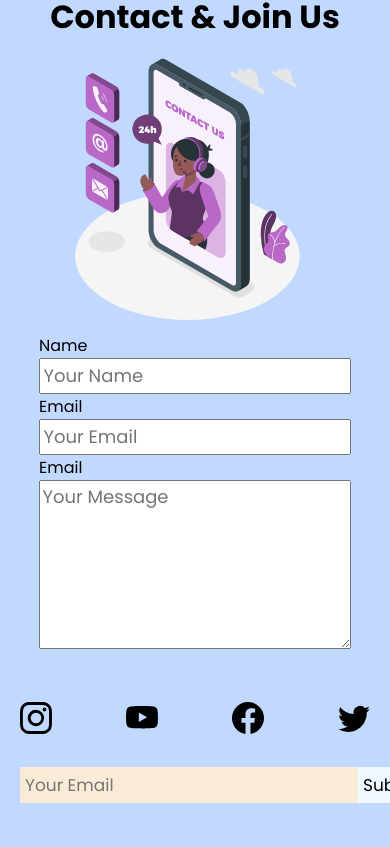
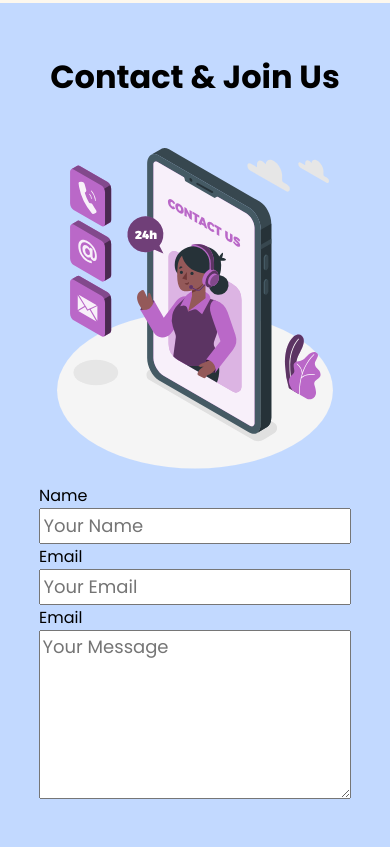
Before and after one commit to rotgenix/teach-me-front-end, a React (Vite) app: page / in a window 390 px wide. Shown: the part 3657-4504 px from the top of the page. Built offline with nearby package versions, Linux system fonts and the light colour scheme; no server answers.

Commit message:
responsive final touch

```diff
--- a/src/Styles/Footer.css
+++ b/src/Styles/Footer.css
@@ -28,7 +28,7 @@
 
 
 .socials ul {
-    width: 350px;
+    width: 320px;
     display: flex;
     justify-content: space-between;
     list-style: none;
@@ -41,7 +41,7 @@
 }
 
 .subscribe {
-    width: 350px;
+    max-width: 350px;
     background-color: antiquewhite;
     display: flex;
     justify-content: space-between;
--- a/src/Styles/Home.css
+++ b/src/Styles/Home.css
@@ -117,7 +117,7 @@
     flex-direction: column;
     justify-content: space-between;
     align-items: center;
-    width: 350px;
+    width: 320px;
     height: 380px;
 }
 
--- a/src/Styles/Media.css
+++ b/src/Styles/Media.css
@@ -82,7 +82,7 @@
     }
 
     .res-btn {
-        /* text-decoration: none; */
+
         color: black;
         font-size: 22px;
         font-weight: 500;
@@ -92,53 +92,24 @@
 }
 
 
-@media screen and (max-width: 580px) {
-    .our-goal img {
+@media screen and (max-width: 550px) {
+
+    .our-goal img,
+    .teachme-about img {
+        width: 320px;
+    }
+
+    .footer {
+        max-width: 100vw;
+    }
+
+    .inputs {
+        max-width: 80vw;
+
+    }
+
+    .contact-image {
         width: 100%;
     }
 
-    .teachme-about img {
-        width: 100%;
-    }
-
-    .inputs {
-        width: 80%;
-        margin: 0;
-    }
-
-    .contact-form {
-        width: 100vw;
-        margin: 0;
-    }
-
-    .contact-image img {
-        width: 95%;
-    }
-
-    .social-container {
-        margin: 0;
-        width: 100vw;
-    }
-
-    .socials {
-        margin: 0;
-    }
-
-    .student-form {
-        justify-content: center;
-        align-items: center;
-    }
-
-    .input-container {
-        max-width: 350px;
-        flex-direction: column;
-        justify-content: center;
-        align-items: center;
-        margin: 0;
-        gap: 25px;
-    }
-
-    .social-container {
-        margin-top: 50px;
-    }
 }
```
